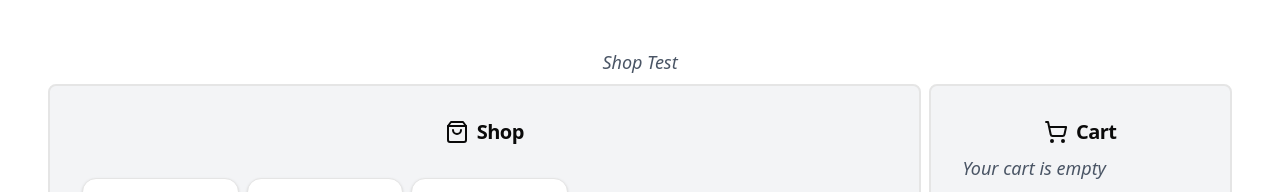
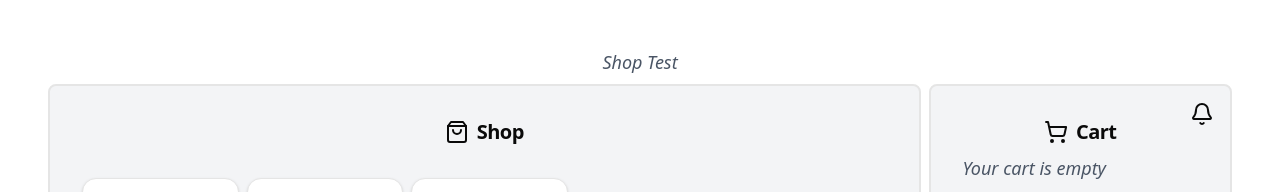
Before and after one commit to drissi2002/legalpalce-shop-test, a React (Vite) app: page / in a window 1280 px wide. Both pictures are taken after a click on the button "Login". Shown: the top 192 px of the page. Built offline with nearby package versions, Linux system fonts and the light colour scheme.

Commit message:
feature : added items bell indicator

```diff
--- a/src/components/shop/Cart.tsx
+++ b/src/components/shop/Cart.tsx
@@ -1,7 +1,7 @@
 import React, { useMemo } from "react";
 import { Button } from "@/components/ui/button";
 import { Card, CardContent, CardFooter, CardHeader } from "@/components/ui/card";
-import { ShoppingCart } from "lucide-react";
+import { Bell, ShoppingCart } from "lucide-react";
 import { CartItemType } from "@/types/cart-item-type";
 
 interface CartProps {
@@ -12,12 +12,23 @@ interface CartProps {
 
 const Cart: React.FC<CartProps> = ({ cart, removeFromCart, calculateTotal }) => {
   const total = useMemo(() => calculateTotal(), [cart]);
+  const itemCount = useMemo(() => cart.reduce((count, item) => count + item.quantity, 0), [cart]);
 
   return (
-    <div className="w-1/3 border-2 rounded-md p-8 bg-gray-100 flex flex-col gap-2">
+    <div className="w-1/3 border-2 rounded-md p-8 bg-gray-100 flex flex-col gap-2 relative">
       <h4 className="scroll-m-20 text-xl font-semibold tracking-tight flex flex-row gap-2 justify-center items-center">
         <ShoppingCart /> Cart
       </h4>
+      <div className="absolute top-4 right-4">
+        <div className="relative">
+          <Bell className="w-6 h-6" />
+          {itemCount > 0 && (
+            <span className="absolute bottom-3 right-2 inline-flex items-center justify-center px-2 py-1 text-xs font-bold leading-none text-gray-100 bg-red-500 rounded-full">
+              {itemCount}
+            </span>
+          )}
+        </div>
+      </div>
       {cart.length === 0 ? (
         <div className="text-lg text-gray-600 italic"> Your cart is empty </div>
       ) : (
```
